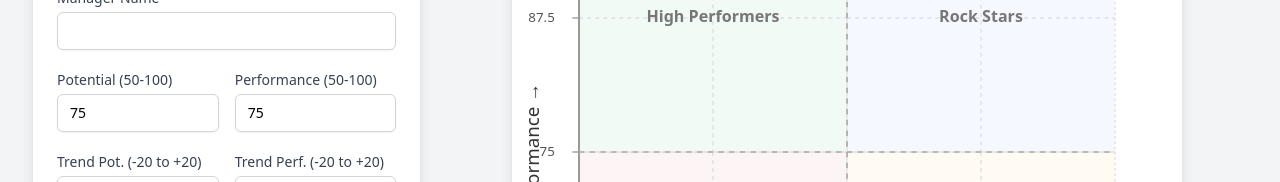
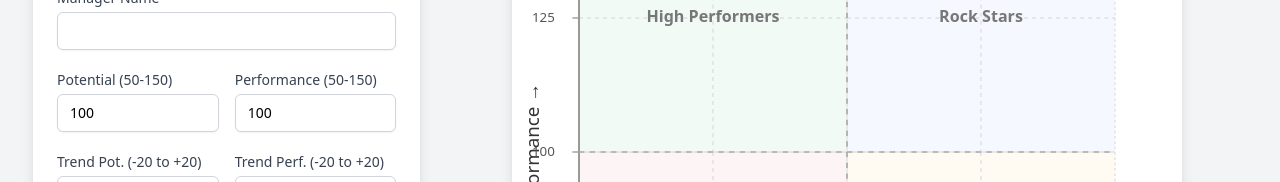
Before and after one commit to imsaar/ar4t, a React (Create React App) app: page / in a window 1280 px wide. Shown: the part 316-498 px from the top of the page. Built offline with nearby package versions, Linux system fonts and the light colour scheme.

Commit message:
fixed the upper limit from 100 to 150

```diff
--- a/src/App.js
+++ b/src/App.js
@@ -8,7 +8,7 @@ const GRID_SIZE = 500;
 const AXIS_MARGIN = 50;
 const PLOT_AREA_SIZE = GRID_SIZE - 2 * AXIS_MARGIN;
 const MIN_VALUE = 50;
-const MAX_VALUE = 100;
+const MAX_VALUE = 150;
 const TREND_SCALE_FACTOR = 1.5;
 
 const MEMBER_COLORS = [
@@ -19,10 +19,10 @@ const MEMBER_COLORS = [
 ];
 
 const QUADRANT_DEFINITIONS = [
-  { name: "High Performers", xRange: [50, 75], yRange: [75, 100], fill: 'rgba(15, 157, 88, 0.05)' },
-  { name: "Rock Stars", xRange: [75, 100], yRange: [75, 100], fill: 'rgba(66, 133, 244, 0.05)' },
-  { name: "Needs Development", xRange: [50, 75], yRange: [50, 75], fill: 'rgba(219, 68, 55, 0.05)' },
-  { name: "Strong Potential", xRange: [75, 100], yRange: [50, 75], fill: 'rgba(244, 180, 0, 0.05)' },
+  { name: "High Performers", xRange: [50, 100], yRange: [100, 150], fill: 'rgba(15, 157, 88, 0.05)' },
+  { name: "Rock Stars", xRange: [100, 150], yRange: [100, 150], fill: 'rgba(66, 133, 244, 0.05)' },
+  { name: "Needs Development", xRange: [50, 100], yRange: [50, 100], fill: 'rgba(219, 68, 55, 0.05)' },
+  { name: "Strong Potential", xRange: [100, 150], yRange: [50, 100], fill: 'rgba(244, 180, 0, 0.05)' },
 ];
 
 const mapToSvgCoords = (potential, performance) => {
@@ -196,11 +196,11 @@ const GridDisplay = ({ teamMembers, selectedMemberIds, onMemberHover, onMemberLe
         })}
         <line x1={AXIS_MARGIN} y1={GRID_SIZE - AXIS_MARGIN} x2={GRID_SIZE - AXIS_MARGIN} y2={GRID_SIZE - AXIS_MARGIN} stroke="#999" strokeWidth="1.5" />
         <line x1={AXIS_MARGIN} y1={GRID_SIZE - AXIS_MARGIN} x2={AXIS_MARGIN} y2={AXIS_MARGIN} stroke="#999" strokeWidth="1.5" />
-        <line x1={AXIS_MARGIN + PLOT_AREA_SIZE / 2} y1={AXIS_MARGIN} x2={AXIS_MARGIN + PLOT_AREA_SIZE / 2} y2={GRID_SIZE - AXIS_MARGIN} stroke="#aaa" strokeWidth="1.25" strokeDasharray="4,4" />
-        <line x1={AXIS_MARGIN} y1={AXIS_MARGIN + PLOT_AREA_SIZE / 2} x2={GRID_SIZE - AXIS_MARGIN} y2={AXIS_MARGIN + PLOT_AREA_SIZE / 2} stroke="#aaa" strokeWidth="1.25" strokeDasharray="4,4" />
+                <line x1={AXIS_MARGIN + ((100 - MIN_VALUE) / (MAX_VALUE - MIN_VALUE)) * PLOT_AREA_SIZE} y1={AXIS_MARGIN} x2={AXIS_MARGIN + ((100 - MIN_VALUE) / (MAX_VALUE - MIN_VALUE)) * PLOT_AREA_SIZE} y2={GRID_SIZE - AXIS_MARGIN} stroke="#aaa" strokeWidth="1.25" strokeDasharray="4,4" />
+        <line x1={AXIS_MARGIN} y1={AXIS_MARGIN + ((MAX_VALUE - 100) / (MAX_VALUE - MIN_VALUE)) * PLOT_AREA_SIZE} x2={GRID_SIZE - AXIS_MARGIN} y2={AXIS_MARGIN + ((MAX_VALUE - 100) / (MAX_VALUE - MIN_VALUE)) * PLOT_AREA_SIZE} stroke="#aaa" strokeWidth="1.25" strokeDasharray="4,4" />
         <text x={GRID_SIZE / 2} y={GRID_SIZE - AXIS_MARGIN / 2.5} textAnchor="middle" fontSize="14" fill="#333" className="font-medium">Potential →</text>
         <text x={AXIS_MARGIN / 2.5} y={GRID_SIZE / 2} textAnchor="middle" transform={`rotate(-90, ${AXIS_MARGIN / 2.5}, ${GRID_SIZE / 2})`} fontSize="14" fill="#333" className="font-medium">Performance →</text>
-        {[50, 62.5, 75, 87.5, 100].map(val => {
+        {[50, 75, 100, 125, 150].map(val => {
             const xTick = AXIS_MARGIN + ((val - MIN_VALUE) / (MAX_VALUE - MIN_VALUE)) * PLOT_AREA_SIZE;
             const yTick = AXIS_MARGIN + ((MAX_VALUE - val) / (MAX_VALUE - MIN_VALUE)) * PLOT_AREA_SIZE;
             return (
@@ -229,8 +229,8 @@ const ControlsPanel = ({
     allManagers, selectedManager, onManagerChange, onExportCsv, onImportCsv, onEditMember
 }) => {
   const [name, setName] = useState('');
-  const [performance, setPerformance] = useState(75);
-  const [potential, setPotential] = useState(75);
+  const [performance, setPerformance] = useState(100);
+  const [potential, setPotential] = useState(100);
   const [trendPerformance, setTrendPerformance] = useState(0);
   const [trendPotential, setTrendPotential] = useState(0);
   const [manager, setManager] = useState('');
@@ -282,8 +282,8 @@ const ControlsPanel = ({
     }
 
     setName('');
-    setPerformance(75);
-    setPotential(75);
+    setPerformance(100);
+    setPotential(100);
     setTrendPerformance(0);
     setTrendPotential(0);
     setManager('');
@@ -336,12 +336,12 @@ const ControlsPanel = ({
         </div>
         <div className="grid grid-cols-2 gap-4">
           <div>
-            <label htmlFor="potential" className={labelClass}>Potential (50-100)</label>
-            <input type="number" id="potential" value={potential} onChange={e => setPotential(e.target.value)} min="50" max="100" step="1" className={inputClass} />
+            <label htmlFor="potential" className={labelClass}>Potential (50-150)</label>
+            <input type="number" id="potential" value={potential} onChange={e => setPotential(e.target.value)} min="50" max="150" step="1" className={inputClass} />
           </div>
           <div>
-            <label htmlFor="performance" className={labelClass}>Performance (50-100)</label>
-            <input type="number" id="performance" value={performance} onChange={e => setPerformance(e.target.value)} min="50" max="100" step="1" className={inputClass} />
+            <label htmlFor="performance" className={labelClass}>Performance (50-150)</label>
+            <input type="number" id="performance" value={performance} onChange={e => setPerformance(e.target.value)} min="50" max="150" step="1" className={inputClass} />
           </div>
         </div>
          <div className="grid grid-cols-2 gap-4">
@@ -364,8 +364,8 @@ const ControlsPanel = ({
               onClick={() => {
                 setEditingMember(null);
                 setName('');
-                setPerformance(75);
-                setPotential(75);
+                setPerformance(100);
+                setPotential(100);
                 setTrendPerformance(0);
                 setTrendPotential(0);
                 setManager('');
```
